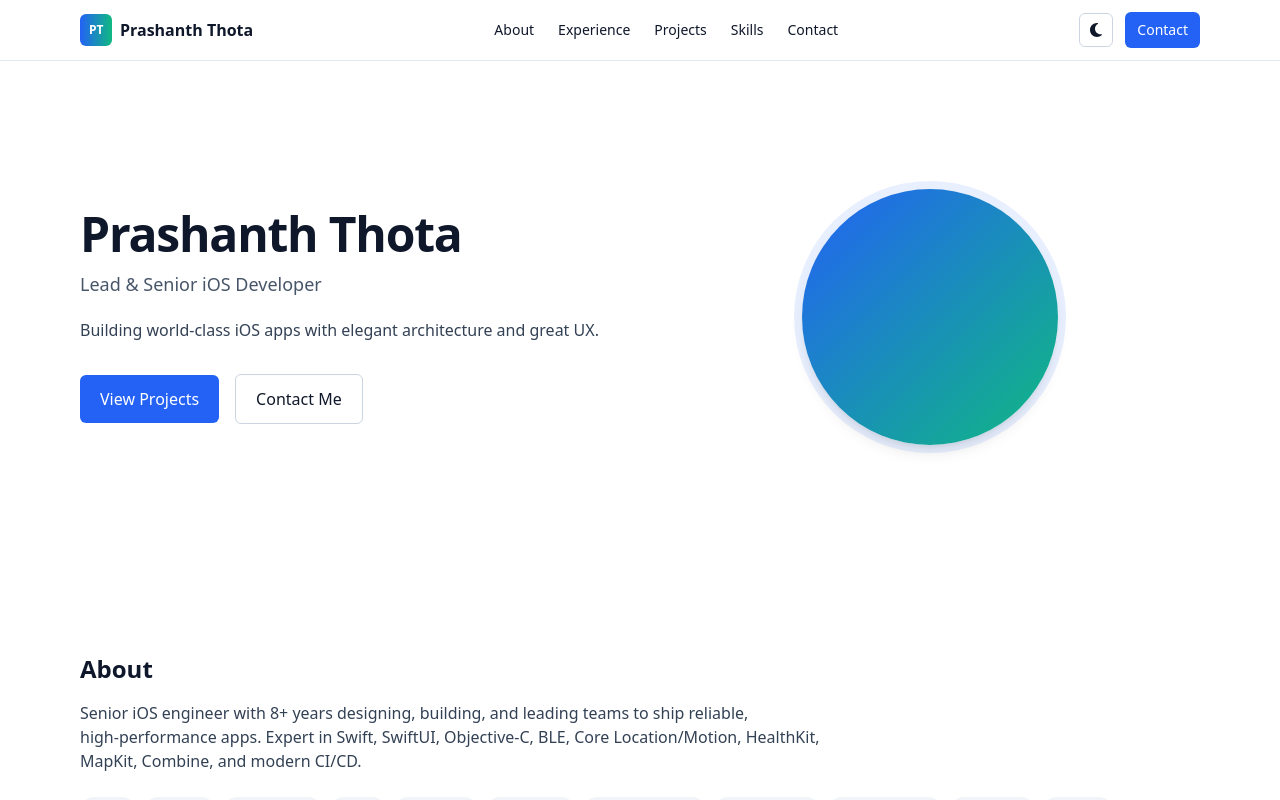
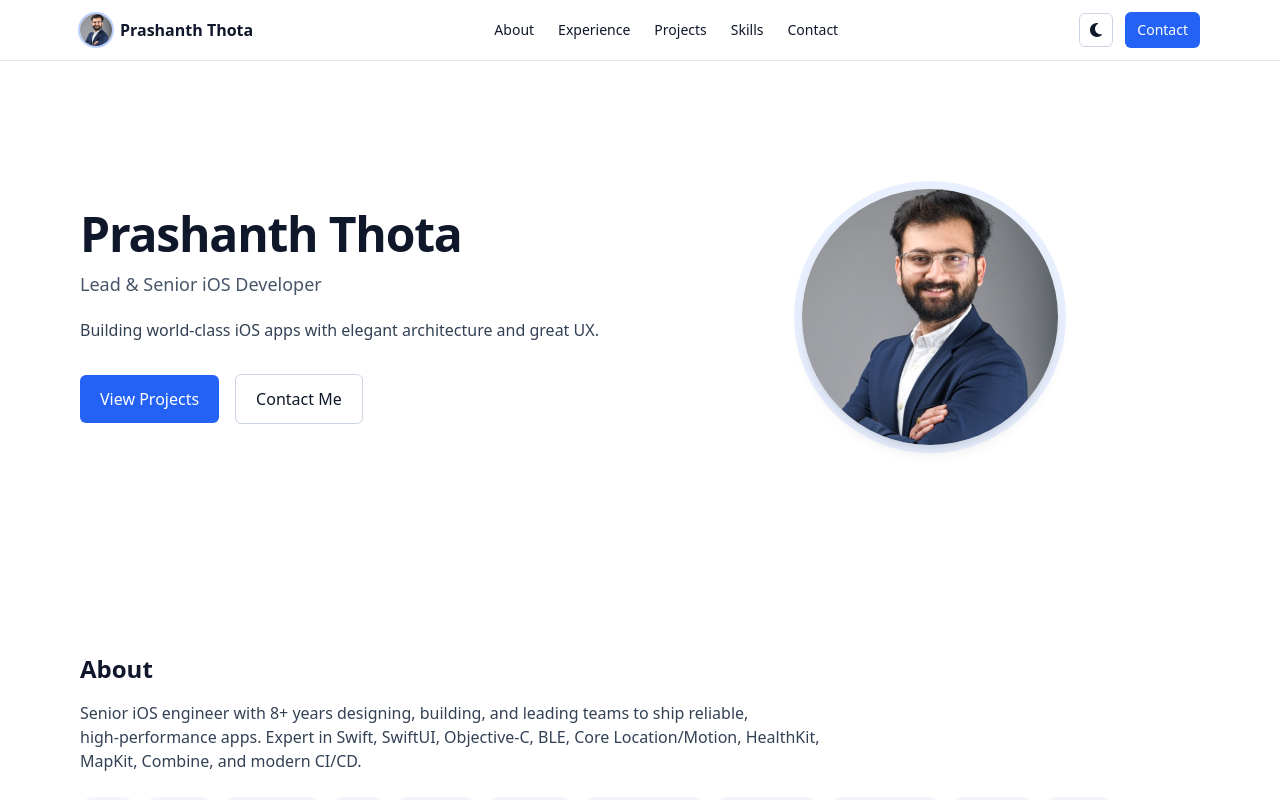
Before and after one commit to prashanththota09/portfolio-website, a React (Vite) app: page / in a window 1280 px wide. Shown: the top 800 px of the page. Built offline with nearby package versions, Linux system fonts and the light colour scheme.

Commit message:
Fixed profile photo issue

```diff
--- a/src/ui/App.tsx
+++ b/src/ui/App.tsx
@@ -8,6 +8,7 @@ import { Skills } from './sections/Skills'
 import { Contact } from './sections/Contact'
 import { Footer } from './sections/Footer'
 import { Logo } from './components/Logo'
+import { ProfilePhoto } from './components/ProfilePhoto'
 import { ThemeToggle } from './components/ThemeToggle'
 import { MobileNav } from './components/MobileNav'
 
@@ -43,7 +44,9 @@ export function App() {
       <header className="sticky top-0 z-40 backdrop-blur supports-[backdrop-filter]:bg-white/60 dark:supports-[backdrop-filter]:bg-slate-900/60 border-b border-slate-200 dark:border-slate-800">
         <div className="mx-auto max-w-6xl px-4 py-3 flex items-center justify-between">
           <a href="#hero" className="flex items-center gap-2">
-            <Logo className="h-8 w-8" />
+            <span className="h-8 w-8 rounded-full overflow-hidden ring-2 ring-[rgb(var(--color-primary))]/30">
+              <ProfilePhoto className="h-full w-full object-cover object-[50%_30%]" alt="Prashanth Thota" />
+            </span>
             <span className="font-semibold">Prashanth Thota</span>
           </a>
           <nav className="hidden md:flex items-center gap-6 text-sm">
--- /dev/null
+++ b/src/ui/components/ProfilePhoto.tsx
@@ -0,0 +1,22 @@
+import { useState } from 'react'
+
+type Props = { className?: string; alt?: string }
+
+export function ProfilePhoto({ className, alt = 'Profile photo' }: Props) {
+  const [failed, setFailed] = useState(false)
+  if (failed) {
+    return (
+      <div className={`${className} bg-gradient-to-br from-[rgb(var(--color-primary))] to-[rgb(var(--color-accent))]`} aria-label={alt} />
+    )
+  }
+  return (
+    <img
+      src="/profile.jpeg"
+      onError={() => setFailed(true)}
+      alt={alt}
+      loading="eager"
+      decoding="async"
+      className={className}
+    />
+  )
+}
--- a/src/ui/sections/Hero.tsx
+++ b/src/ui/sections/Hero.tsx
@@ -1,4 +1,5 @@
 import { motion } from 'framer-motion'
+import { ProfilePhoto } from '../components/ProfilePhoto'
 
 export function Hero() {
   return (
@@ -26,12 +27,13 @@ export function Hero() {
           </div>
         </div>
         <motion.div
-          initial={{ opacity: 0, scale: 0.95 }}
-          whileInView={{ opacity: 1, scale: 1 }}
-          viewport={{ once: true }}
+          initial={{ opacity: 0, scale: 0.98 }}
+          animate={{ opacity: 1, scale: 1 }}
           transition={{ duration: 0.6 }}
-          className="mx-auto h-48 w-48 sm:h-64 sm:w-64 rounded-full bg-gradient-to-br from-[rgb(var(--color-primary))] to-[rgb(var(--color-accent))] shadow-lg ring-8 ring-[rgb(var(--color-primary))]/10"
-        />
+          className="mx-auto h-48 w-48 sm:h-64 sm:w-64 rounded-full overflow-hidden shadow-lg ring-8 ring-[rgb(var(--color-primary))]/10"
+        >
+          <ProfilePhoto className="h-full w-full object-cover object-[50%_30%]" alt="Prashanth Thota headshot" />
+        </motion.div>
       </div>
     </section>
   )
```
Also changed, not shown: public/profile.jpeg (added), 1 other file (tests, documents, lock files or other folders).
